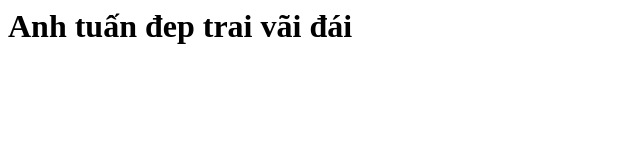
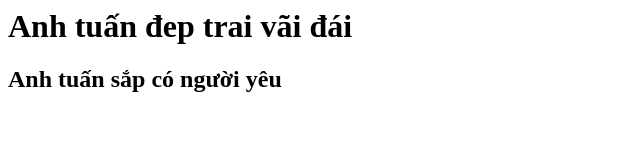
Before and after one commit to NguyenVanTuan10120/gg, a plain HTML site: page index.html in a window 1280 px wide. Shown: the whole page, without its empty margins (0-640 px from the left). Drawn offline with Linux system fonts and the light colour scheme.

Commit message:
Update index.html

```diff
--- a/index.html
+++ b/index.html
@@ -1 +1,2 @@
 <h1>Anh tuấn đep trai vãi đái</h1>
+<h2>Anh tuấn sắp có người yêu</h2>
```
